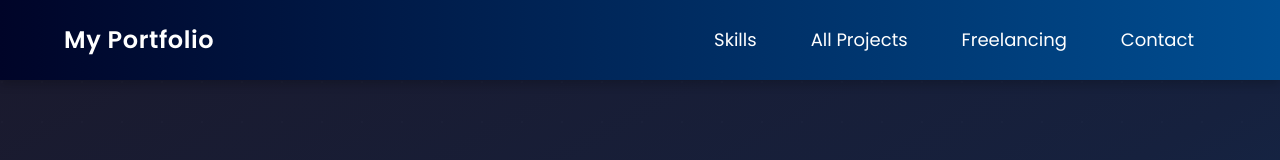
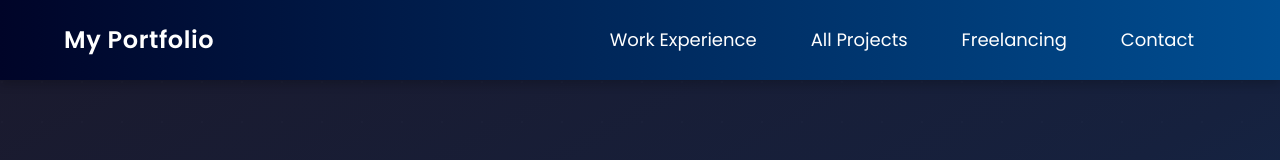
Before and after one commit to ShubhPundir/portfolio, a Next.js app in the folder frontend/: page /portfolio/ in a window 1280 px wide. Shown: the top 160 px of the page. Built offline with nearby package versions, Linux system fonts and the light colour scheme.

Commit message:
update: updated NavBar for work-experience

```diff
--- a/frontend/src/components/Navbar.tsx
+++ b/frontend/src/components/Navbar.tsx
@@ -4,7 +4,7 @@ import Link from 'next/link'
 import NavLink from './NavLink'
 
 const navItems = [
-  { href: '/#skills', label: 'Skills' },
+  { href: '/#work-experience', label: 'Work Experience' },
   { href: '/allprojects', label: 'All Projects' },
   { href: '/freelancing', label: 'Freelancing' },
   { href: '/#contact', label: 'Contact' },
```
